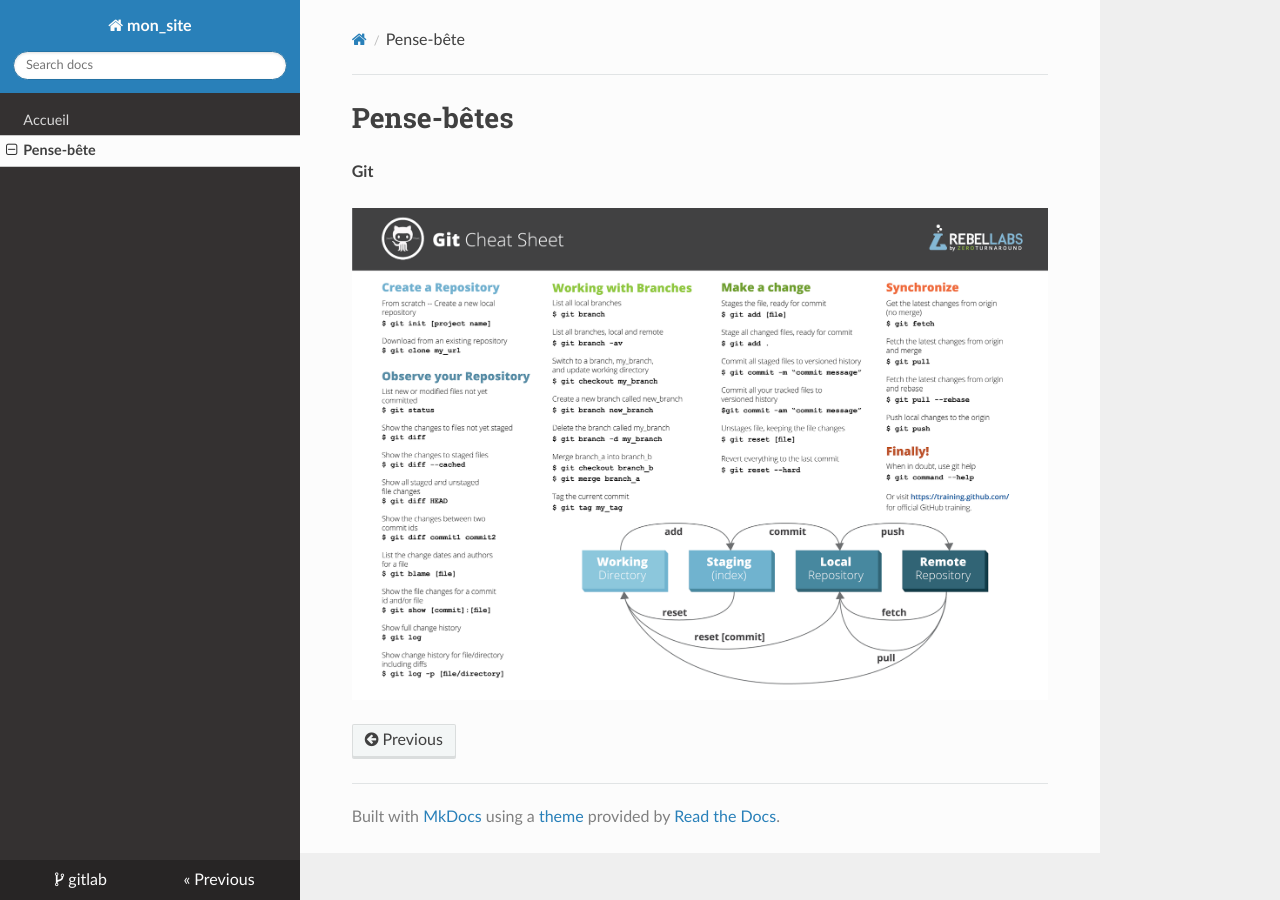
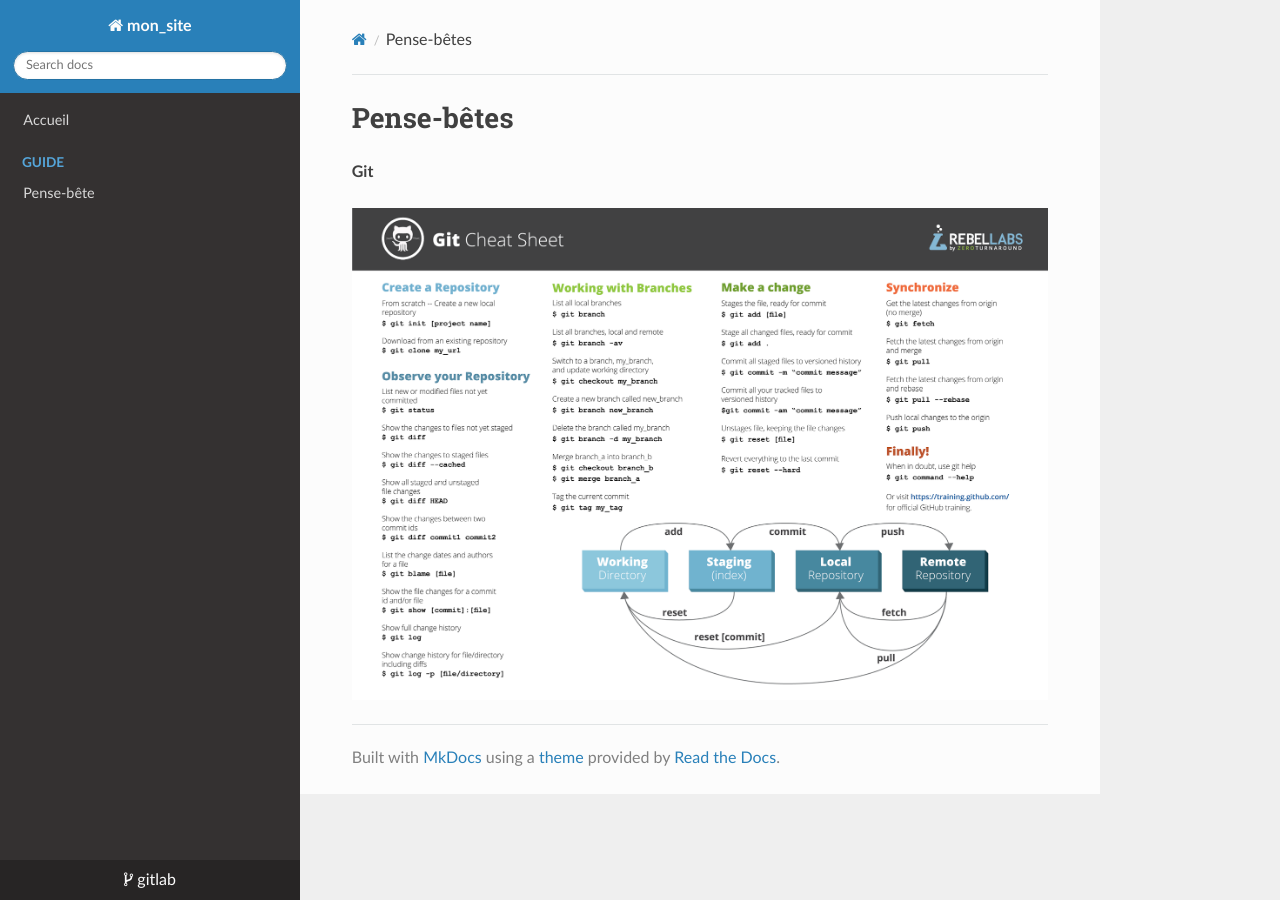
Before and after one commit to rajsekharv9394/site_mkdocs_2, an MkDocs documentation site: the page built from docs/cheat_sheet.md, in a window 1280 px wide. Built offline with MkDocs 1.6.1, drawn with Linux system fonts in a browser that asks for light colours; nearby versions of some CDN libraries; part of the change alters nothing that is shown.

Commit message:
changed architecture

```diff
--- a/mkdocs.yml
+++ b/mkdocs.yml
@@ -11,6 +11,7 @@ theme:
 ## Architecture
 nav:
   - Accueil: index.md
-  - Pense-bête: cheat_sheet.md
+  - Guide:
+    - Pense-bête: pense_bete.md
 
 ## Extensions
```
